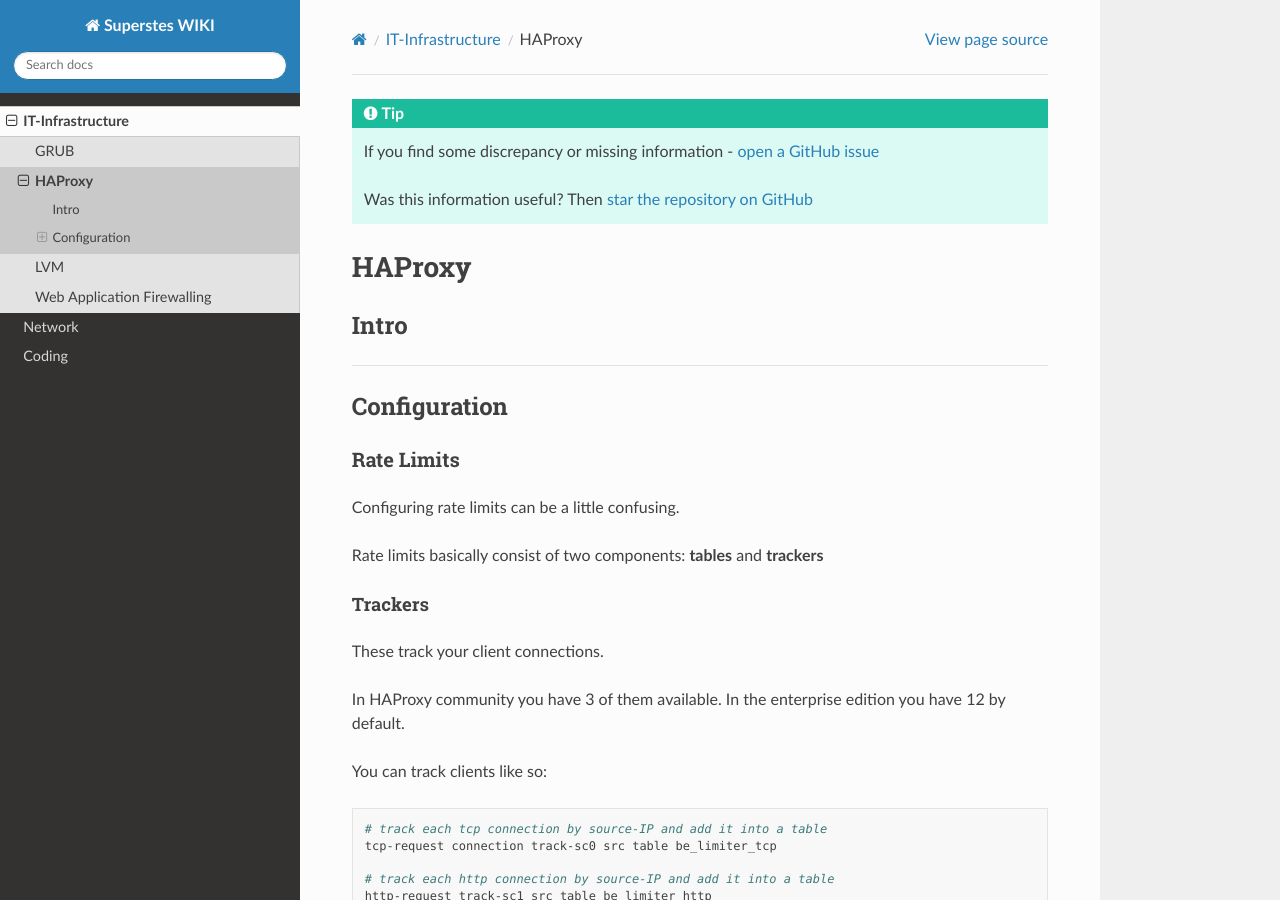
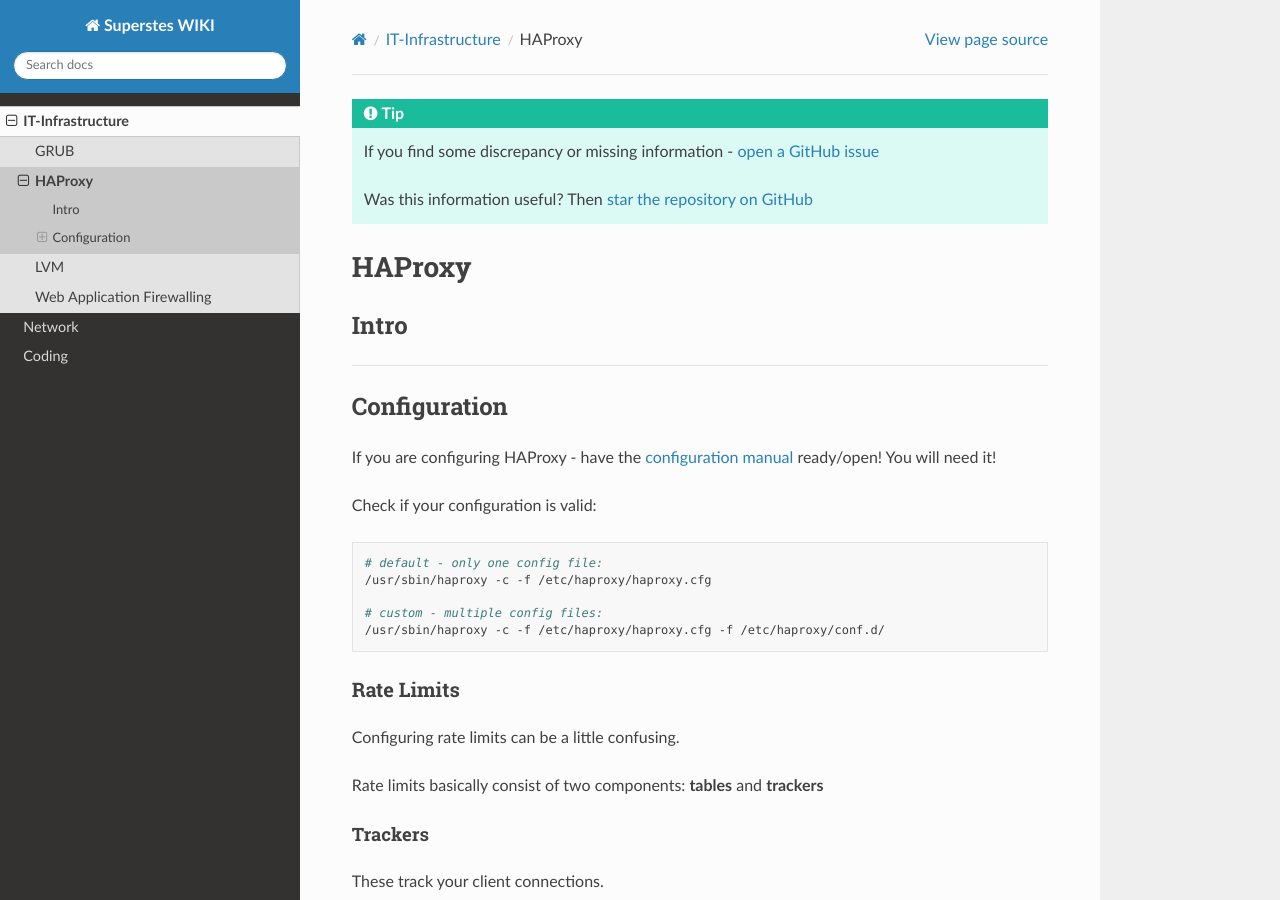
Before and after one commit to superstes/wiki, a Sphinx documentation site: the page built from source/1/infra/haproxy.rst, in a window 1280 px wide and 900 px high. Built offline with Sphinx 7.4.7 and the Read the Docs theme 2.0.0, drawn with Linux system fonts in a browser that asks for light colours.

Commit message:
haproxy config intro

```diff
--- a/source/1/infra/haproxy.rst
+++ b/source/1/infra/haproxy.rst
@@ -15,6 +15,18 @@
 
 Configuration
 #############
+
+If you are configuring HAProxy - have the `configuration manual <https://www.haproxy.com/documentation/haproxy-configuration-manual/latest/>`_ ready/open! You will need it!
+
+Check if your configuration is valid:
+
+.. code-block:: bash
+
+    # default - only one config file:
+    /usr/sbin/haproxy -c -f /etc/haproxy/haproxy.cfg
+
+    # custom - multiple config files:
+    /usr/sbin/haproxy -c -f /etc/haproxy/haproxy.cfg -f /etc/haproxy/conf.d/
 
 Rate Limits
 ***********
```
